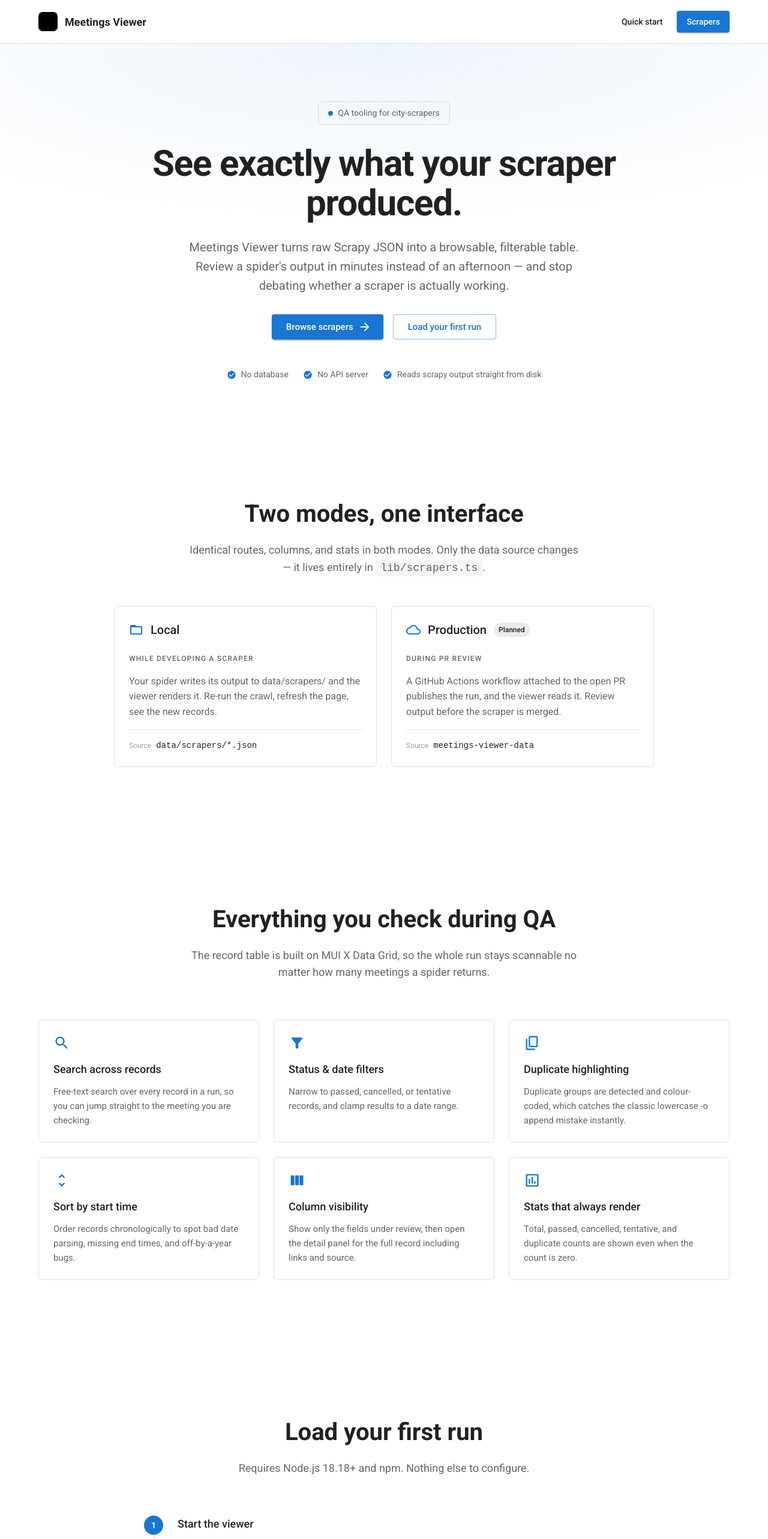
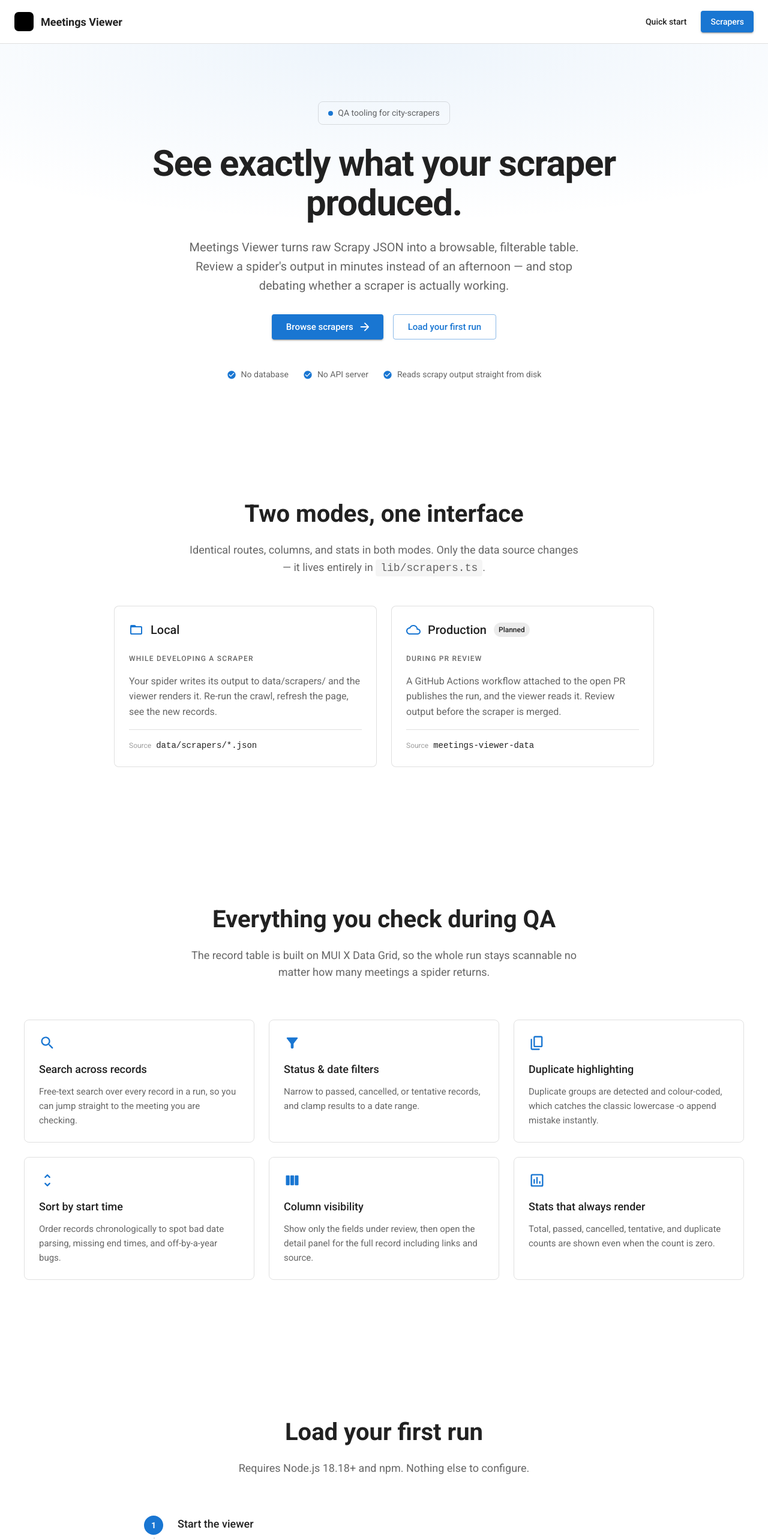
Before and after one commit to DevArtsLab/city-scrapers-meetings-viewer, a Next.js app: page / in a window 1280 px wide. Shown: the top 2566 px of the page at 60% size. Built offline with nearby package versions, Linux system fonts and the light colour scheme; what @mui/material-nextjs would draw is missing.

Commit message:
Extract content max width to shared constant and update all Container components to use xl breakpoint

```diff
--- a/app/(app)/layout.tsx
+++ b/app/(app)/layout.tsx
@@ -1,12 +1,13 @@
 import Container from "@mui/material/Container";
 import { AppShell } from "@/components/layout/app-shell";
+import { CONTENT_MAX_WIDTH } from "@/lib/layout";
 
 const PAGE_SPACING = { pt: { xs: 2, sm: 3 }, pb: { xs: 3, sm: 6 } };
 
 export default function AppLayout({ children }: { children: React.ReactNode }) {
   return (
     <AppShell>
-      <Container maxWidth="lg" sx={PAGE_SPACING}>
+      <Container maxWidth={CONTENT_MAX_WIDTH} sx={PAGE_SPACING}>
         {children}
       </Container>
     </AppShell>
--- a/components/landing/capabilities.tsx
+++ b/components/landing/capabilities.tsx
@@ -8,6 +8,7 @@
 import Container from "@mui/material/Container";
 import Typography from "@mui/material/Typography";
 import type { SvgIconComponent } from "@mui/icons-material";
+import { CONTENT_MAX_WIDTH } from "@/lib/layout";
 
 const capabilities: { icon: SvgIconComponent; title: string; body: string }[] =
   [
@@ -46,7 +47,7 @@
 export function Capabilities() {
   return (
     <Box component="section" sx={{ py: { xs: 10, md: 14 } }}>
-      <Container maxWidth="lg">
+      <Container maxWidth={CONTENT_MAX_WIDTH}>
         <Box sx={{ textAlign: "center", mb: 8 }}>
           <Typography
             component="h2"
--- a/components/landing/hero.tsx
+++ b/components/landing/hero.tsx
@@ -4,6 +4,7 @@
 import Button from "@mui/material/Button";
 import Container from "@mui/material/Container";
 import Typography from "@mui/material/Typography";
+import { CONTENT_MAX_WIDTH } from "@/lib/layout";
 
 const facts = [
   "No database",
@@ -32,7 +33,7 @@
         },
       }}
     >
-      <Container maxWidth="lg" sx={{ position: "relative" }}>
+      <Container maxWidth={CONTENT_MAX_WIDTH} sx={{ position: "relative" }}>
         <Box sx={{ maxWidth: 800, mx: "auto", textAlign: "center" }}>
           <Typography
             component="p"
--- a/components/landing/modes.tsx
+++ b/components/landing/modes.tsx
@@ -6,6 +6,7 @@
 import Paper from "@mui/material/Paper";
 import Typography from "@mui/material/Typography";
 import type { SvgIconComponent } from "@mui/icons-material";
+import { CONTENT_MAX_WIDTH } from "@/lib/layout";
 
 type Mode = {
   icon: SvgIconComponent;
@@ -40,7 +41,7 @@
       component="section"
       sx={{ py: { xs: 10, md: 14 }, bgcolor: "background.default" }}
     >
-      <Container maxWidth="lg">
+      <Container maxWidth={CONTENT_MAX_WIDTH}>
         <Box sx={{ textAlign: "center", mb: 6 }}>
           <Typography
             component="h2"
--- a/components/landing/quick-start.tsx
+++ b/components/landing/quick-start.tsx
@@ -5,6 +5,7 @@
 import Container from "@mui/material/Container";
 import Paper from "@mui/material/Paper";
 import Typography from "@mui/material/Typography";
+import { CONTENT_MAX_WIDTH } from "@/lib/layout";
 
 const steps = [
   {
@@ -59,7 +60,7 @@
         scrollMarginTop: "80px",
       }}
     >
-      <Container maxWidth="lg">
+      <Container maxWidth={CONTENT_MAX_WIDTH}>
         <Box sx={{ textAlign: "center", mb: 8 }}>
           <Typography
             component="h2"
--- a/components/layout/site-footer.tsx
+++ b/components/layout/site-footer.tsx
@@ -3,6 +3,7 @@
 import Link from "@mui/material/Link";
 import Typography from "@mui/material/Typography";
 import { LogoMark } from "./logo-mark";
+import { CONTENT_MAX_WIDTH } from "@/lib/layout";
 
 export function SiteFooter({
   showLandingLinks = false,
@@ -19,7 +20,7 @@
         bgcolor: "background.paper",
       }}
     >
-      <Container maxWidth="lg">
+      <Container maxWidth={CONTENT_MAX_WIDTH}>
         <Box
           sx={{
             display: "flex",
--- a/components/layout/site-header.tsx
+++ b/components/layout/site-header.tsx
@@ -4,6 +4,7 @@
 import Link from "@mui/material/Link";
 import Typography from "@mui/material/Typography";
 import { LogoMark } from "./logo-mark";
+import { CONTENT_MAX_WIDTH } from "@/lib/layout";
 
 export function SiteHeader({
   showLandingLinks = false,
@@ -23,7 +24,7 @@
         backdropFilter: "blur(8px)",
       }}
     >
-      <Container maxWidth="lg">
+      <Container maxWidth={CONTENT_MAX_WIDTH}>
         <Box
           sx={{
             display: "flex",
--- /dev/null
+++ b/lib/layout.ts
@@ -0,0 +1,4 @@
+import type { Breakpoint } from "@mui/material/styles";
+
+/** Single source of truth for the app's content width. */
+export const CONTENT_MAX_WIDTH: Breakpoint = "xl";
```
